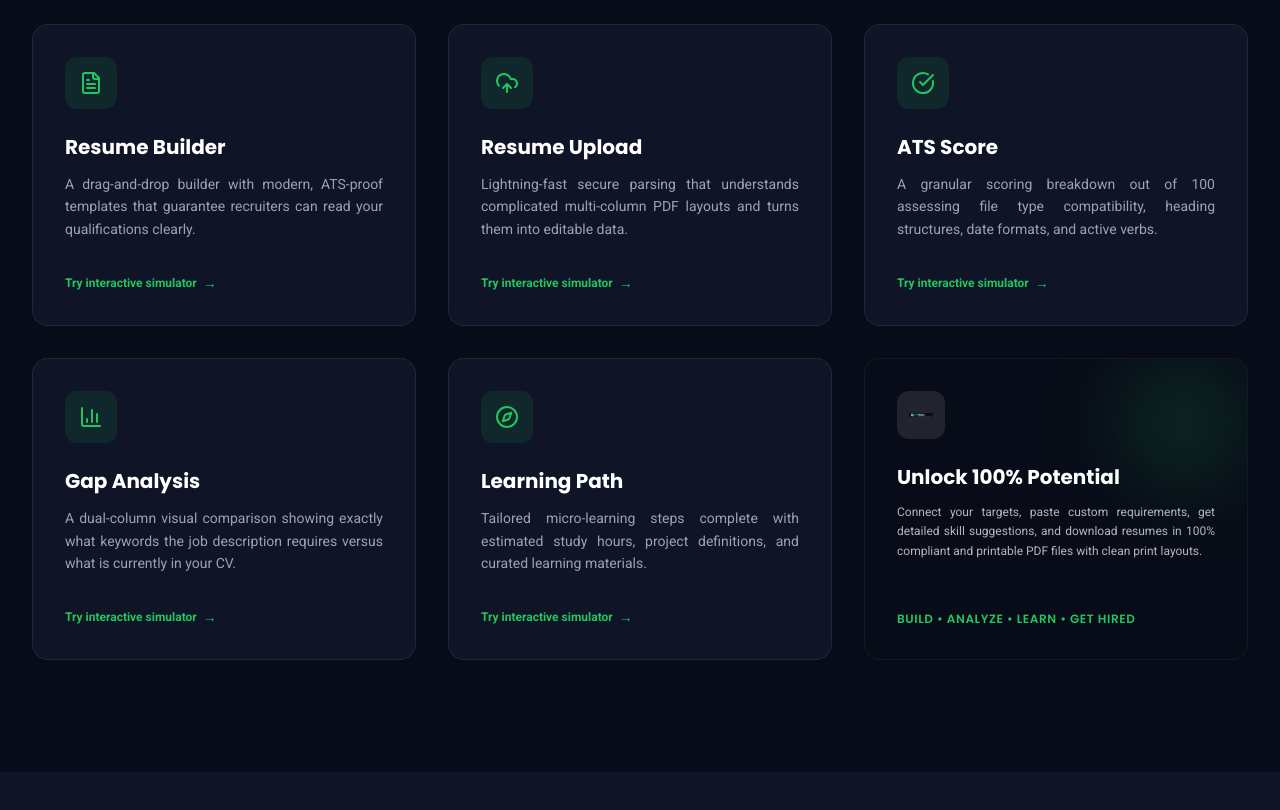
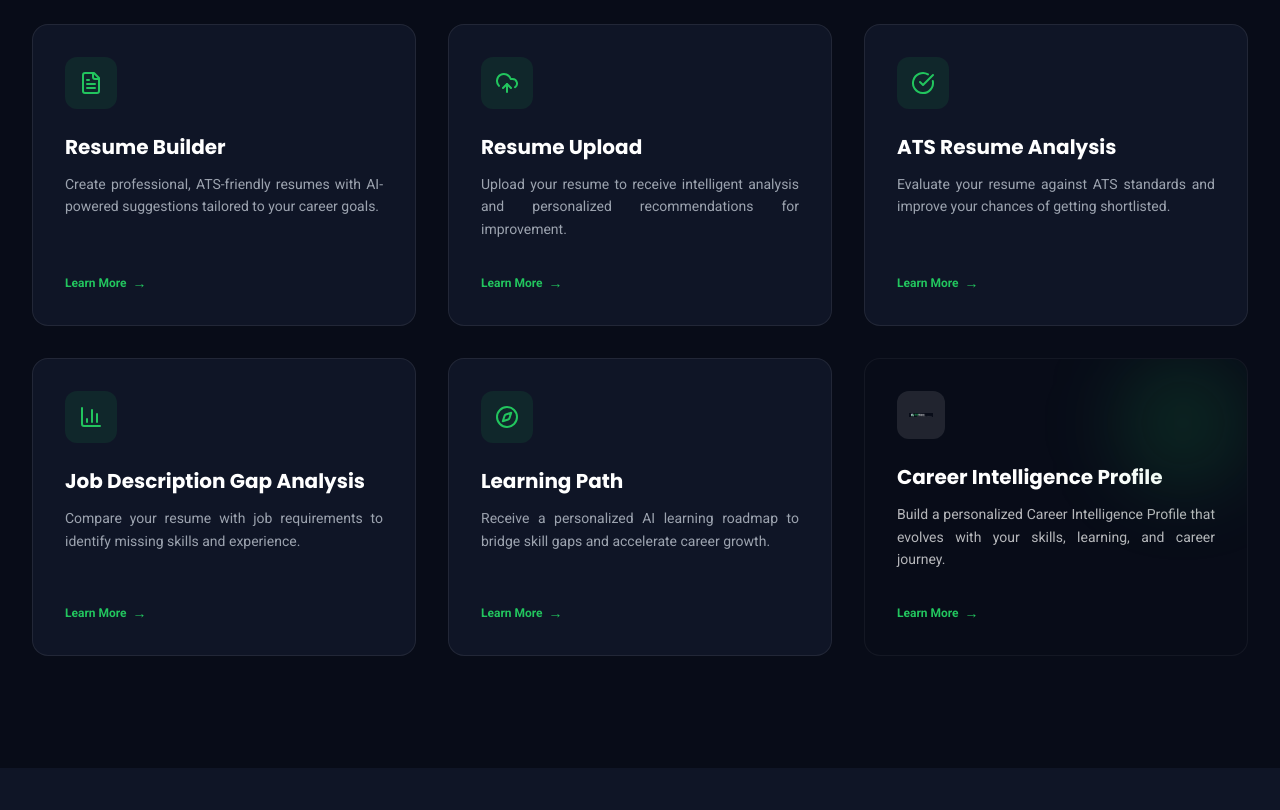
Before and after one commit to phanindra73/cvkaro-public, a React (Vite) app: page / in a window 1280 px wide. Shown: the part 4740-5550 px from the top of the page. Built offline with nearby package versions, Linux system fonts and the light colour scheme.

Commit message:
all feature  Preposition change commit

```diff
--- a/src/components/Features.tsx
+++ b/src/components/Features.tsx
@@ -40,7 +40,7 @@ export default function Features({ onFeatureSelect }: FeaturesProps) {
             Feature Highlights
           </h3>
           <p className="text-base sm:text-lg text-text-muted">
-            CVKaro provides professional-grade tools to ensure your application stands out from the competition.
+            Everything you need to discover your career, improve your employability, and achieve career success—all in one AI-powered platform.
           </p>
         </div>
 
@@ -69,32 +69,33 @@ export default function Features({ onFeatureSelect }: FeaturesProps) {
               </div>
 
               <div className="flex items-center gap-1.5 text-xs font-semibold text-brand-green group-hover:gap-2.5 transition-all mt-auto pt-2">
-                <span>Try interactive simulator</span>
+                <span>Learn More</span>
                 <span className="text-sm">→</span>
               </div>
             </div>
           ))}
 
           {/* Bonus Bento card to complete the clean symmetrical layout */}
-          <div className="bg-navy-dark text-white rounded-2xl p-8 border border-white/5 md:col-span-2 lg:col-span-1 flex flex-col justify-between relative overflow-hidden">
-            <div className="absolute top-0 right-0 w-32 h-32 bg-brand-green/15 rounded-full blur-2xl" />
+          <div className="bg-navy-dark text-white rounded-2xl p-8 border border-white/5 md:col-span-2 lg:col-span-1 flex flex-col justify-between relative overflow-hidden group cursor-pointer" onClick={() => onFeatureSelect('career-intelligence')}>
+            <div className="absolute top-0 right-0 w-32 h-32 bg-brand-green/15 rounded-full blur-2xl group-hover:bg-brand-green/25 transition-colors duration-500" />
 
             <div>
-              <div className="bg-white/10 p-3 rounded-xl w-fit mb-6 text-brand-green">
+              <div className="bg-white/10 p-3 rounded-xl w-fit mb-6 text-brand-green group-hover:scale-110 transition-transform duration-300">
                 <img src="/logo_main.png" alt="Logo" className="h-6 w-6 object-contain" referrerPolicy="no-referrer" />
               </div>
 
-              <h4 className="text-xl font-display font-bold text-white mb-3">
-                Unlock 100% Potential
+              <h4 className="text-xl font-display font-bold text-white mb-3 group-hover:text-brand-green transition-colors">
+                Career Intelligence Profile
               </h4>
 
-              <p className="text-xs text-white/70 leading-relaxed mb-6">
-                Connect your targets, paste custom requirements, get detailed skill suggestions, and download resumes in 100% compliant and printable PDF files with clean print layouts.
+              <p className="text-sm text-white/70 leading-relaxed mb-6">
+                Build a personalized Career Intelligence Profile that evolves with your skills, learning, and career journey.
               </p>
             </div>
 
-            <div className="text-xs font-semibold tracking-wider text-brand-green font-display uppercase">
-              Build • Analyze • Learn • Get Hired
+            <div className="flex items-center gap-1.5 text-xs font-semibold text-brand-green group-hover:gap-2.5 transition-all mt-auto pt-2">
+              <span>Learn More</span>
+              <span className="text-sm">→</span>
             </div>
           </div>
         </div>
--- a/src/data.ts
+++ b/src/data.ts
@@ -79,31 +79,31 @@ export const FEATURE_HIGHLIGHTS: FeatureItem[] = [
   {
     id: "feat-1",
     title: "Resume Builder",
-    description: "A drag-and-drop builder with modern, ATS-proof templates that guarantee recruiters can read your qualifications clearly.",
+    description: "Create professional, ATS-friendly resumes with AI-powered suggestions tailored to your career goals.",
     iconName: "FileText"
   },
   {
     id: "feat-2",
     title: "Resume Upload",
-    description: "Lightning-fast secure parsing that understands complicated multi-column PDF layouts and turns them into editable data.",
+    description: "Upload your resume to receive intelligent analysis and personalized recommendations for improvement.",
     iconName: "UploadCloud"
   },
   {
     id: "feat-3",
-    title: "ATS Score",
-    description: "A granular scoring breakdown out of 100 assessing file type compatibility, heading structures, date formats, and active verbs.",
+    title: "ATS Resume Analysis",
+    description: "Evaluate your resume against ATS standards and improve your chances of getting shortlisted.",
     iconName: "CheckCircle"
   },
   {
     id: "feat-4",
-    title: "Gap Analysis",
-    description: "A dual-column visual comparison showing exactly what keywords the job description requires versus what is currently in your CV.",
+    title: "Job Description Gap Analysis",
+    description: "Compare your resume with job requirements to identify missing skills and experience.",
     iconName: "BarChart3"
   },
   {
     id: "feat-5",
     title: "Learning Path",
-    description: "Tailored micro-learning steps complete with estimated study hours, project definitions, and curated learning materials.",
+    description: "Receive a personalized AI learning roadmap to bridge skill gaps and accelerate career growth.",
     iconName: "Compass"
   }
 ];
```
